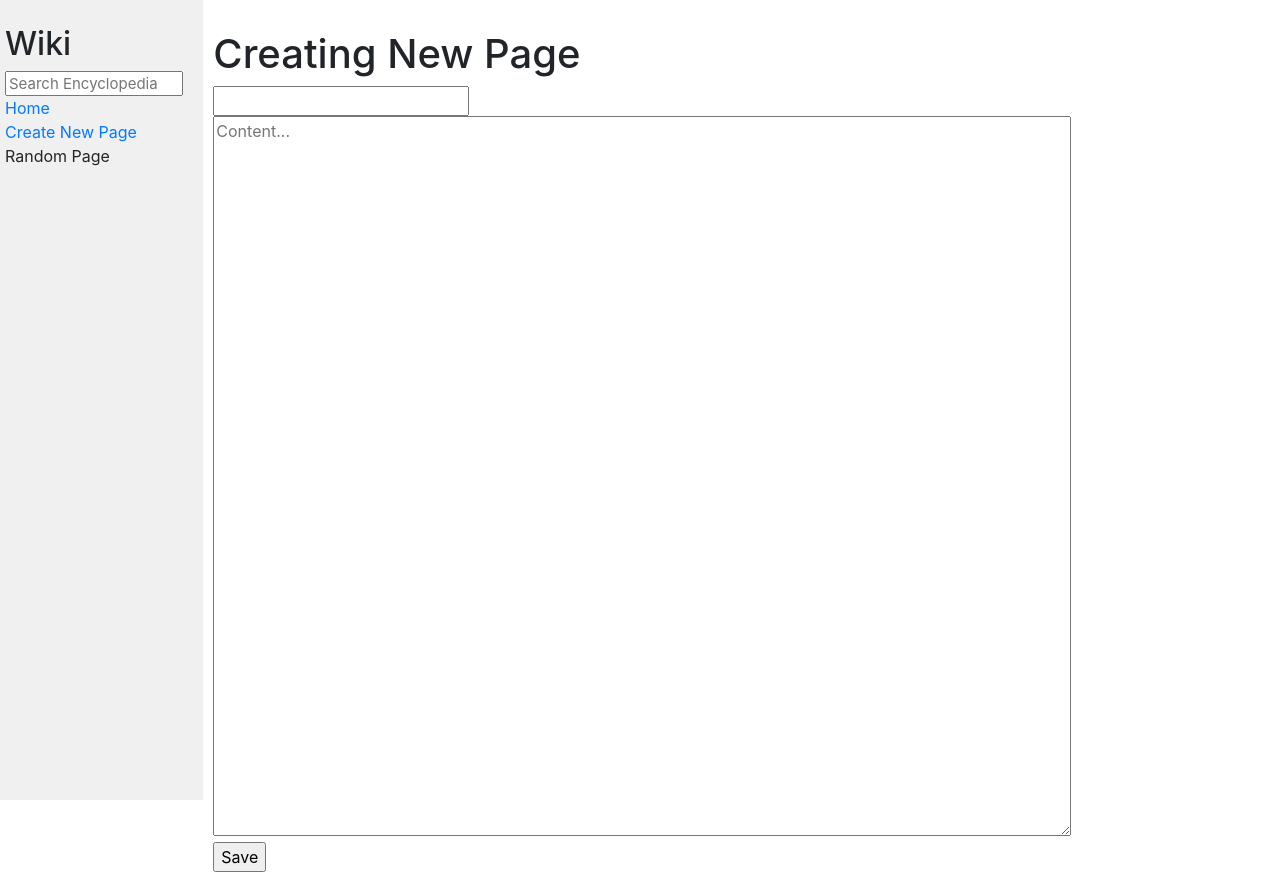
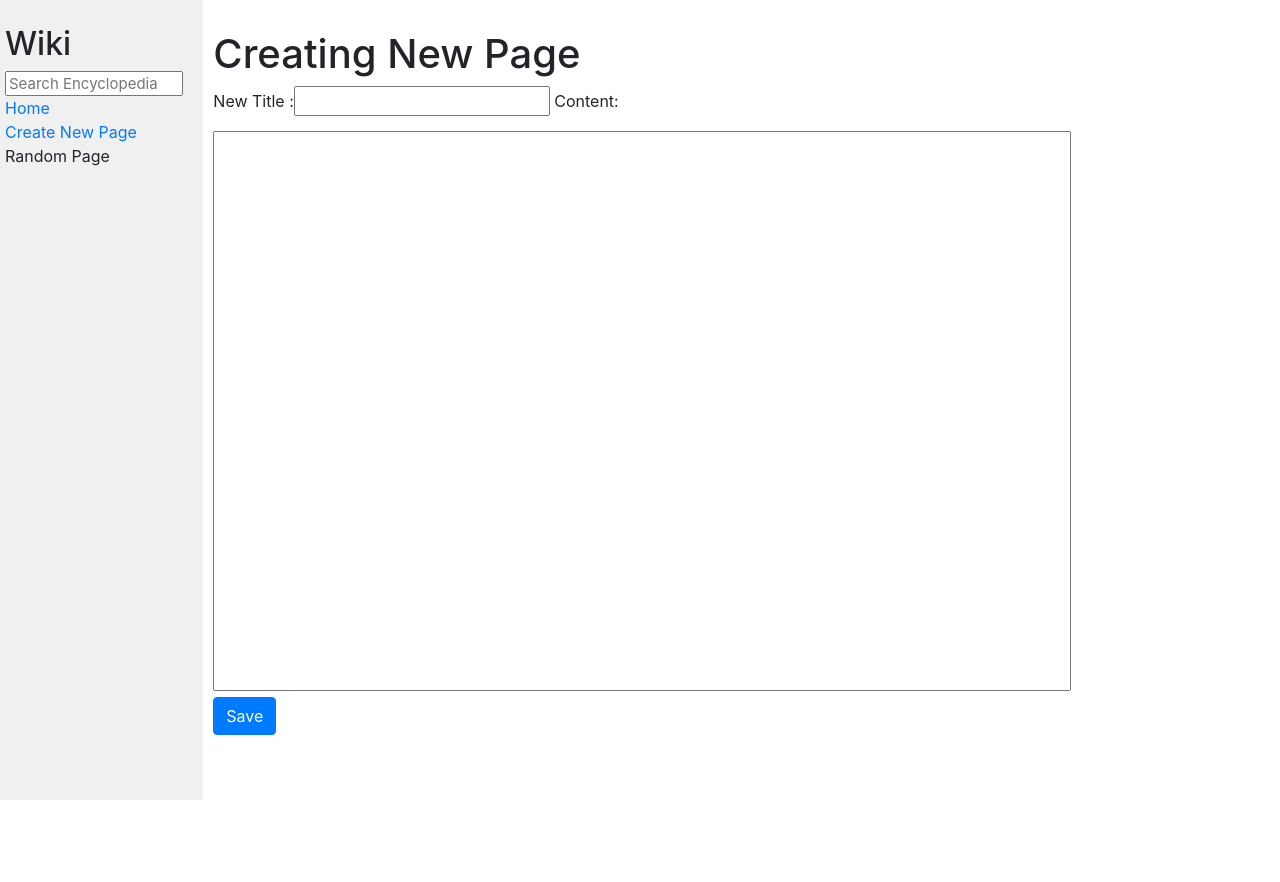
Before and after one commit to Vladim-i-r/wiki-encyclopedia, a Django app: page /new/ in a window 1280 px wide. After the commit the page ends 800 px from the top, so only its background shows below. Run offline with Django 3.2, Linux system fonts and the light colour scheme; some libraries are stand-ins or nearby versions.

Commit message:
Add new_page def & alt new.html - New Page 50%

```diff
--- a/encyclopedia/static/encyclopedia/styles.css
+++ b/encyclopedia/static/encyclopedia/styles.css
@@ -13,8 +13,10 @@ h1 {
 }
 
 textarea {
-    height: 90vh;
+    height: 70vh;
     width: 80%;
+    resize: none;
+    margin-top: 10px;
 }
 
 .main {
@@ -36,3 +38,7 @@ textarea {
 .sidebar h2 {
     margin-top: 5px;
 }
+
+#submitbtn{
+    border: none;
+}
--- a/encyclopedia/templates/encyclopedia/new.html
+++ b/encyclopedia/templates/encyclopedia/new.html
@@ -9,17 +9,13 @@
     <div>
         <!--Here goes the error alert-->
     </div>
-    <form action="">
+
+    <form method="POST" action="{% url 'new' %}">
+        {% csrf_token %}
+        {{ form }}
         <div>
-            <input type="text" name="new_title" id="nwpg_title">
-            <textarea name="new_md" id="nwpg_md" cols="30" rows="5" placeholder="Content..."></textarea>
-        </div>
-        <div>
-            <input type="submit" value="Save"/>
+            <button type="submit" class="btn btn-primary">Save</button>
+            <!--<input id="submitbtn" type="submit" value="Save"/>-->
         </div>
     </form>
-
-
-
-
 {% endblock %}
--- a/encyclopedia/views.py
+++ b/encyclopedia/views.py
@@ -2,6 +2,8 @@ from django.http import HttpResponseRedirect
 from django.shortcuts import redirect, render
 #from markdown2 import markdown
 from . import util
+from django import forms
+from django.utils.safestring import mark_safe
 
 
 def index(request):
@@ -45,6 +47,19 @@ def search(request):
     else:
         return render(request, "encyclopedia/error.html")
 
+class NewPageForm(forms.Form):
+    title = forms.CharField(label="New Title\n",widget=forms.TextInput(attrs={'name':'title'}))
+    content = forms.CharField(label=mark_safe("Content:"),widget=forms.Textarea(attrs={'name':'content'}))
 
 def new_page(request):
-        return render(request, "encyclopedia/new.html")
+    if request.method == "POST":
+        form = NewPageForm(request.POST)
+        if form.is_valid():
+            print("Si es valido y se haria el reverse para la nueva pagina")
+            #return render(request, "encyclopedia/new.html")
+        else:
+            print("Se imprime se verifica si existe y se imprime un warning, se redirije a la misma")
+
+    return render(request,"encyclopedia/new.html", {
+        "form":NewPageForm()
+    })
```
